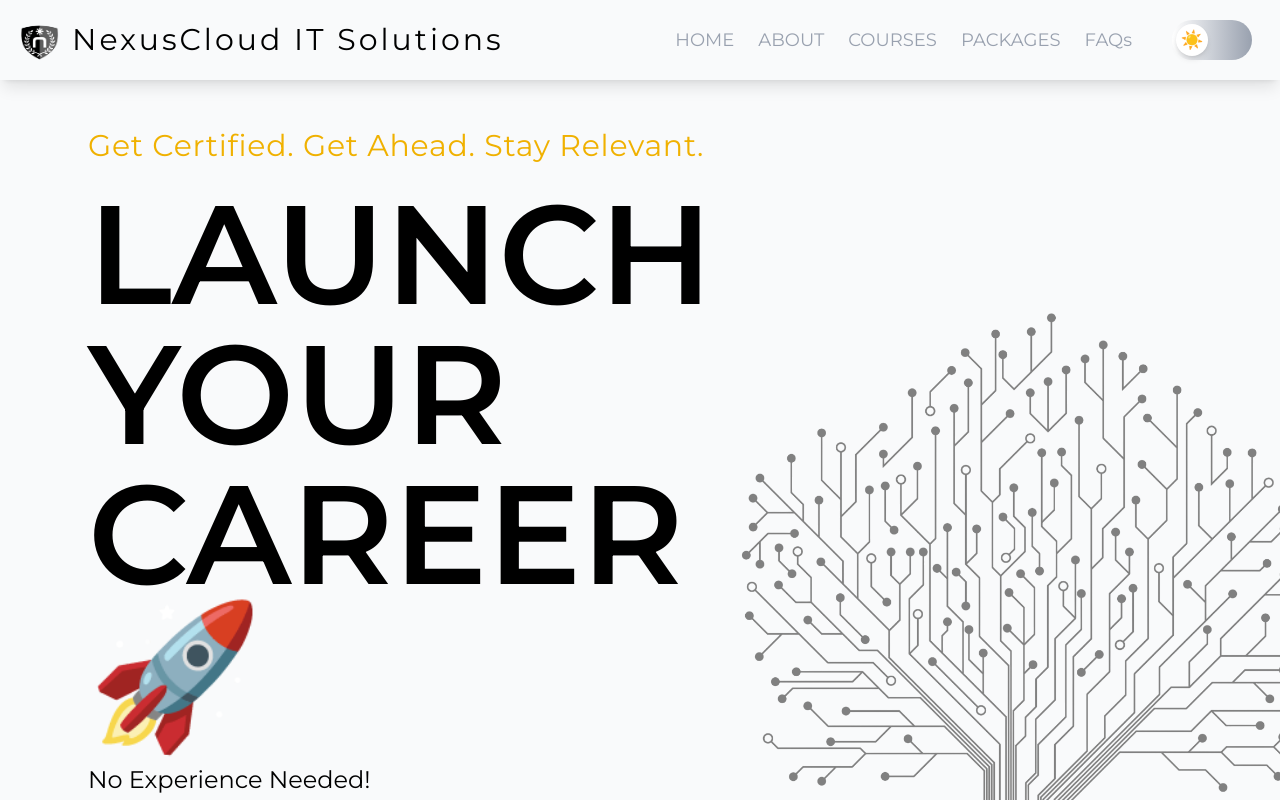
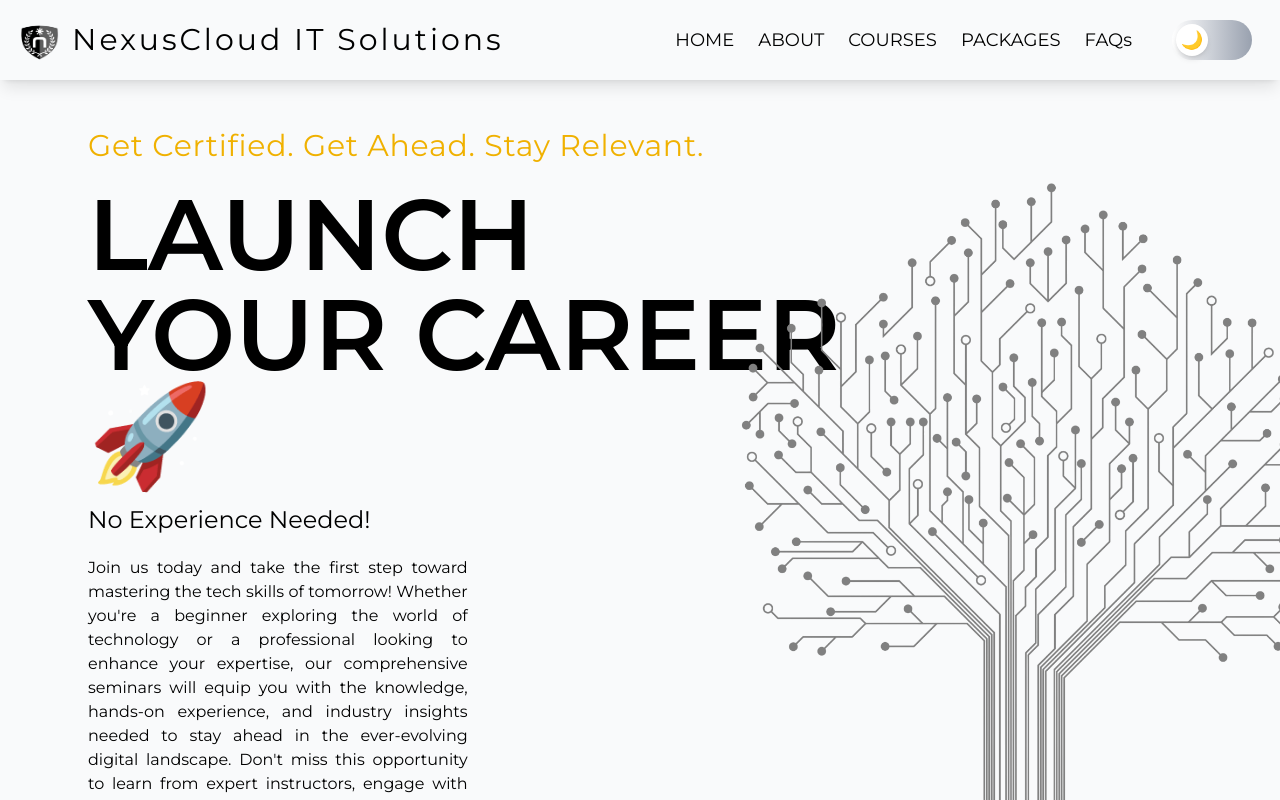
Before and after one commit to JesnerPerillo/NexusCloud-1, a React (Vite) app in the folder nexus-cloud-website/: page /courses in a window 1280 px wide. Shown: the top 800 px of the page. Built offline with nearby package versions, Linux system fonts and the light colour scheme.

Commit message:
Modified the header component

```diff
--- a/nexus-cloud-website/src/Components/ContentLandingPage.jsx
+++ b/nexus-cloud-website/src/Components/ContentLandingPage.jsx
@@ -1,12 +1,10 @@
 import gsap from 'gsap';
-import { useState } from 'react';
 import { useGSAP } from '@gsap/react';
 import ScrollTrigger from "gsap/ScrollTrigger";
 import TeachImg from "../Images/tree.png";
 import { SteppedEase } from 'gsap';
 
 export default function ContentLandingPage() {
-    const [themeToggle, setThemeToggle] = useState(false);
 
     gsap.registerPlugin(ScrollTrigger, useGSAP);
     useGSAP(() => {
@@ -21,11 +19,6 @@ export default function ContentLandingPage() {
         tl.play()
     });
 
-    const handleThemeToggle = () => {
-        setThemeToggle(!themeToggle);
-        document.body.classList.toggle("dark");
-    }
-
 
     // gsap.from('.img-logo', {duration: 1, opacity: 0, ease: 'power2.out'});
     return (
@@ -38,7 +31,7 @@ export default function ContentLandingPage() {
                 </h2>
 
                 <div className="flex flex-col lg:flex-row items-center justify-center lg:justify-start">
-                    <h1 className="text text-fuchsia-50 font-bolder text-5xl sm:text-7xl lg:text-[140px] mt-5 flex items-center montserrat-bold">
+                    <h1 className="text text-fuchsia-50 font-bolder text-5xl sm:text-7xl lg:text-[100px] mt-5 flex items-center montserrat-bold xl:text-[140xl]">
                         LAUNCH YOUR CAREER🚀
                     </h1>
                 </div>
--- a/nexus-cloud-website/src/Components/DarkMode.jsx
+++ b/nexus-cloud-website/src/Components/DarkMode.jsx
@@ -1,5 +1,4 @@
-import React, { useState, useEffect } from "react";
-import { CiLight, CiDark } from "react-icons/ci";
+import { useState, useEffect } from "react";
 import '../darkmode.css';
 
 export default function DarkMode() {
@@ -52,12 +51,12 @@ export default function DarkMode() {
   };
 
   return (
-    <label class="relative inline-flex items-center cursor-pointer">
-        <input class="sr-only peer" type="checkbox" />
+    <label className="relative inline-flex items-center cursor-pointer">
+        <input className="sr-only peer" type="checkbox" />
         <div onClick={toggleTheme}
-            class="w-20 h-10 rounded-full bg-gradient-to-r from-white to-gray-400 peer-checked:from-white peer-checked:to-black transition-all duration-500 after:content-['☀️'] after:absolute after:top-1 after:left-1 after:bg-white after:rounded-full after:h-8 after:w-8 after:flex after:items-center after:justify-center after:transition-all after:duration-500 peer-checked:after:translate-x-10 peer-checked:after:content-['🌙'] after:shadow-md after:text-lg"
+            className="w-20 h-10 rounded-full bg-gradient-to-r from-white to-gray-400 peer-checked:from-white peer-checked:to-black transition-all duration-500 after:content-['🌙'] after:absolute after:top-1 after:left-1 after:bg-white after:rounded-full after:h-8 after:w-8 after:flex after:items-center after:justify-center after:transition-all after:duration-500 peer-checked:after:translate-x-10 peer-checked:after:content-['☀️'] after:shadow-md after:text-lg"
         ></div>
-        <span class="ml-3 text-sm font-medium text-gray-900"></span>
+        <span className="ml-3 text-sm font-medium text-gray-900"></span>
     </label>
 
 
--- a/nexus-cloud-website/src/Components/Header.jsx
+++ b/nexus-cloud-website/src/Components/Header.jsx
@@ -6,6 +6,7 @@ import gsap from 'gsap';
 import { useGSAP } from "@gsap/react";
 import { ScrollTrigger } from "gsap/ScrollTrigger";
 import DarkMode from '../Components/DarkMode.jsx';
+import '../darkmode.css';
 
 gsap.registerPlugin(ScrollTrigger);
 export default function Header() {
@@ -45,11 +46,11 @@ export default function Header() {
                 <div className="flex space-x-10 items-center">
                     {/* Menu - Desktop */}
                 <nav className="hidden md:flex space-x-6 text-white text-lg font-semibold">
-                    <Link to="/" className="hover:underline hover:text-white nav-items nav text-gray-400"  onClick={homeScroll}>HOME</Link>
-                    <Link to="/aboutnexus" className="hover:underline  hover:text-white nav-items nav text-gray-400">ABOUT</Link>
-                    <Link to="/courses" className="hover:underline  hover:text-white nav-items text-gray-400">COURSES</Link>
-                    <Link to="/packages" className="hover:underline hover:text-white nav-items text-gray-400">PACKAGES</Link>
-                    <Link to="/faqs" className="hover:underline nav-items nav hover:text-white text-gray-400">FAQs</Link>
+                    <Link to="/" className=" group relative inline-block text"  onClick={homeScroll}><span className="nav-items">HOME</span></Link>
+                    <Link to="/aboutnexus" className=" group relative inline-block text"><span className="nav-items">ABOUT</span></Link>
+                    <Link to="/courses" className=" group relative inline-block text"><span className="nav-items">COURSES</span></Link>
+                    <Link to="/packages" className=" group relative inline-block text"><span className="nav-items">PACKAGES</span></Link>
+                    <Link to="/faqs" className=" group relative inline-block text"><span className="nav-items">FAQs</span></Link>
                 </nav>
                 <DarkMode />
                 </div>
--- a/nexus-cloud-website/src/Components/HeaderCss.css
+++ b/nexus-cloud-website/src/Components/HeaderCss.css
@@ -1,14 +1 @@
-.nav-items ::before {
-    content: '';
-    position: absolute;
-    width: 0%;
-    left: 0%;
-    bottom: -10px;
-    height: 3px;
-    background-color: #FF2D20;
-    transition: .5s ease-in-out;
-}
-
-.nav-items:hover::before {
-    width: 100%
-}
+/* Add this in your global CSS file (e.g., styles.css or tailwind.css) */
--- a/nexus-cloud-website/src/darkmode.css
+++ b/nexus-cloud-website/src/darkmode.css
@@ -4,6 +4,7 @@
     --text-color: #000000;   /* Dark text color */
     --button-bg: #f3f4f6;    /* Light button background */
     --button-text: #000000;   /* Dark button text */
+    --nav-color: #000000; /* Dark Nav*/
   }
 
   /* Dark mode styles */
@@ -12,6 +13,7 @@
     --text-color: #f9fafb;   /* Light text color */
     --button-bg: #4b5563;    /* Dark button background */
     --button-text: #f3f4f6;  /* Light button text */
+    --nav-color: #f9fafb; /* Light Nav*/
   }
 
   .con {
@@ -28,3 +30,22 @@
   .text {
     color: var(--button-text);
   }
+
+
+  @layer components {
+    .nav-items::after {
+      content: "";
+      position: absolute;
+      bottom: 0;
+      left: 0;
+      width: 0;
+      height: 2px;
+      background-color: var(--nav-color);
+      transition: width 0.3s ease-in-out, left 0.3s ease-in-out;
+    }
+
+    .group:hover .nav-items::after {
+      width: 100%;
+      left: 0;
+    }
+  }
```
